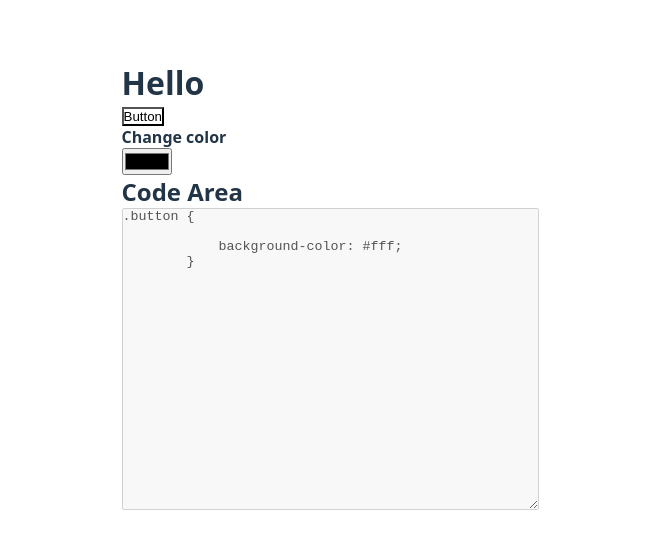
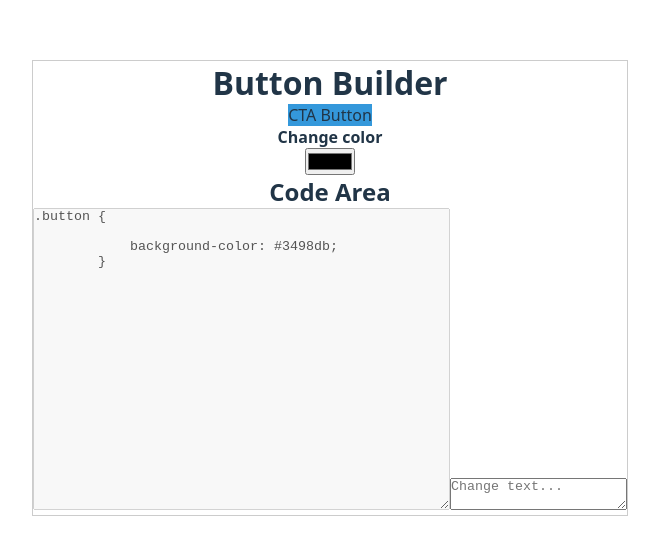
Before and after one commit to J-C-S-V/button-builder, a React (Vite) app: page / in a window 1280 px wide. Shown: the part 112-666 px from the top of the page, without its empty margins (310-969 px from the left). Built offline with nearby package versions, Linux system fonts and the light colour scheme.

Commit message:
Add change inner text component

```diff
--- a/src/App.css
+++ b/src/App.css
@@ -0,0 +1,4 @@
+.app {
+  text-align: center;
+  border: 1px solid #ccc;
+}
--- a/src/App.tsx
+++ b/src/App.tsx
@@ -1,25 +1,12 @@
-import { useState } from "react";
-import { Button } from "@/components/Button";
-import { ChangeColor } from "@/components/ChangeColor";
-import { CodeArea } from "./components/CodeArea";
-
+import { WorkBench } from "./components/WorkBench";
 import "./App.css";
 
 function App() {
-  const [color, setColor] = useState("#fff");
-
-  const handleChangeColor = (e: React.ChangeEvent<HTMLInputElement>) => {
-    setColor(e.target.value);
-    console.log(e.target.value);
-  };
-
   return (
-    <>
-      <h1>Hello</h1>
-      <Button color={color}>Primary</Button>
-      <ChangeColor valueColor={color} onColorChange={handleChangeColor} />
-      <CodeArea color={color} />
-    </>
+    <main className="app">
+      <h1>Button Builder</h1>
+      <WorkBench />
+    </main>
   );
 }
 
--- a/src/components/Button.tsx
+++ b/src/components/Button.tsx
@@ -1,7 +1,13 @@
-export const Button = ({ color }: { color: string }) => {
+export const Button = ({
+  color,
+  innerText,
+}: {
+  color: string;
+  innerText: string;
+}) => {
   return (
     <>
-      <button style={{ backgroundColor: color }}>Button</button>
+      <a style={{ backgroundColor: color }}>{innerText}</a>
     </>
   );
 };
--- a/src/components/ChangeColor.tsx
+++ b/src/components/ChangeColor.tsx
@@ -1,14 +1,14 @@
 export const ChangeColor = ({
   onColorChange,
-  valueColor,
 }: {
-  onColorChange: (e: React.ChangeEvent<HTMLInputElement>) => void;
-  valueColor: string;
+  onColorChange: ({
+    target: { value },
+  }: React.ChangeEvent<HTMLInputElement>) => void;
 }) => {
   return (
     <>
       <h4>Change color</h4>
-      <input type="color" value={valueColor} onChange={onColorChange} />
+      <input type="color" onChange={onColorChange} />
     </>
   );
 };
--- /dev/null
+++ b/src/components/ChangeInnerText.tsx
@@ -0,0 +1,9 @@
+export const ChangeInnerText = ({
+  onTextChange,
+}: {
+  onTextChange: ({
+    target: { value },
+  }: React.ChangeEvent<HTMLTextAreaElement>) => void;
+}) => {
+  return <textarea onChange={onTextChange} placeholder="Change text..." />;
+};
--- a/src/components/WorkBench.tsx
+++ b/src/components/WorkBench.tsx
@@ -1,15 +1,31 @@
-// import { ChangeColor } from "./ChangeColor";
-// import { useState } from "react";
+import { useState } from "react";
+import { Button } from "./Button";
+import { ChangeColor } from "./ChangeColor";
+import { CodeArea } from "./CodeArea";
+import { ChangeInnerText } from "./ChangeInnerText";
 
-// export const WorkBench = () => {
-//   const [color, setColor] = useState("#000fff");
-//   const handleChange = (e: React.ChangeEvent<HTMLInputElement>) => {
-//     setColor(e.target.value);
-//     console.log(e.target.value);
-//   };
-//   return (
-//     <>
-//       <ChangeColor valueColor={color} onColorChange={handleChange} />
-//     </>
-//   );
-// };
+export const WorkBench = () => {
+  const [color, setColor] = useState("#3498db");
+  const [innerText, setInnerText] = useState("CTA Button");
+
+  const handleChangeColor = ({
+    target: { value },
+  }: React.ChangeEvent<HTMLInputElement>) => {
+    setColor(value);
+  };
+
+  const handleInnerText = ({
+    target: { value },
+  }: React.ChangeEvent<HTMLTextAreaElement>) => {
+    setInnerText(value);
+  };
+
+  return (
+    <aside className="workbench">
+      <Button color={color} innerText={innerText}></Button>
+      <ChangeColor onColorChange={handleChangeColor} />
+      <CodeArea color={color} />
+      <ChangeInnerText onTextChange={handleInnerText} />
+    </aside>
+  );
+};
```
